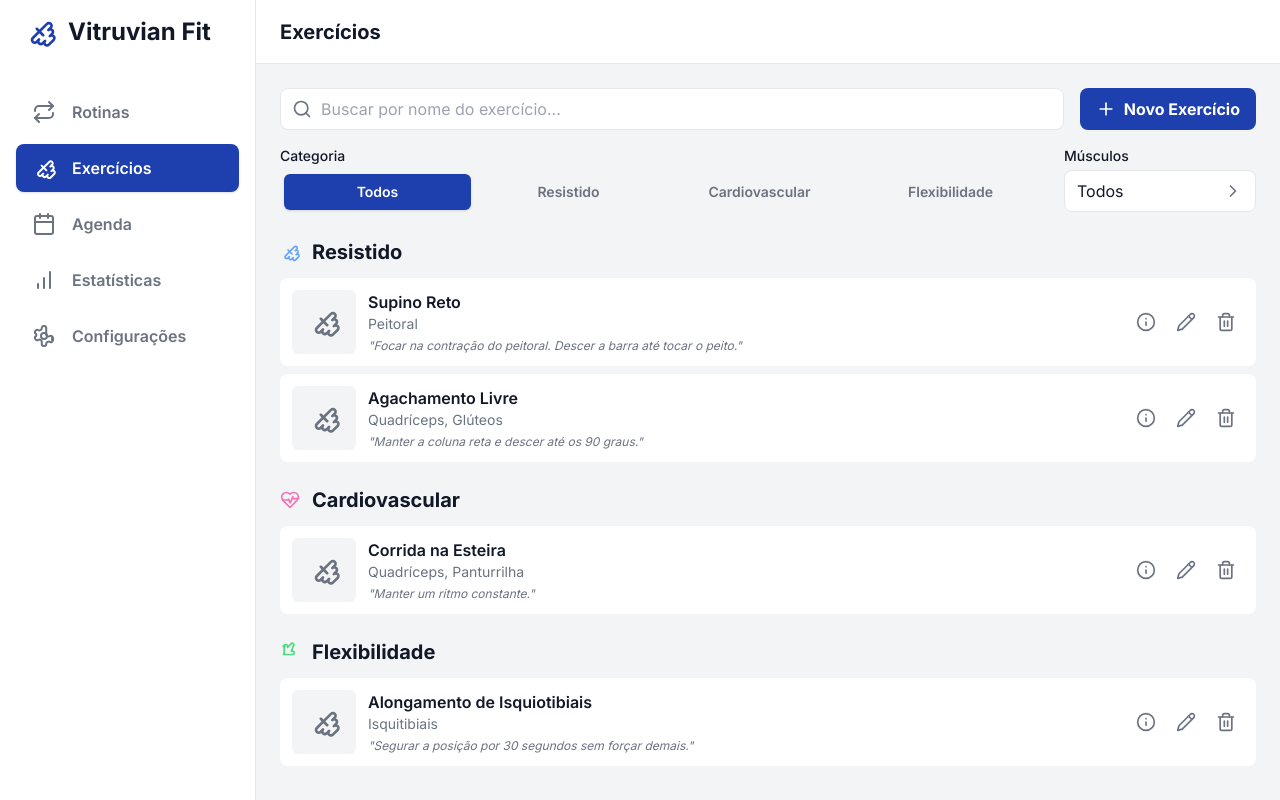
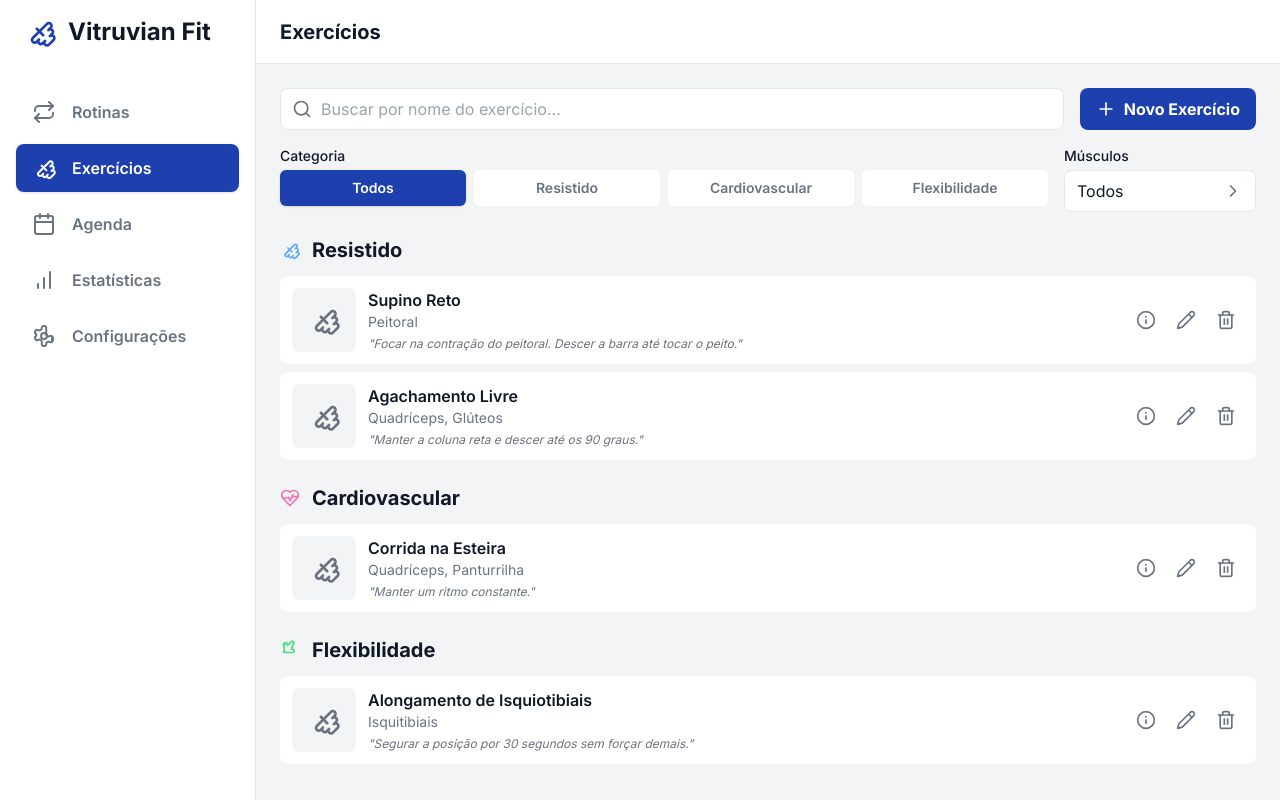
Before and after one commit to Leozinho0o/Workout, a React (Vite) app: page / in a window 1280 px wide. Both pictures are taken after a click on the button "Exercícios". Built offline with nearby package versions, Linux system fonts and the light colour scheme.

Commit message:
Correção 4

```diff
--- a/screens/ExercisesScreen.tsx
+++ b/screens/ExercisesScreen.tsx
@@ -136,15 +136,15 @@ const ExercisesScreen: React.FC = () => {
                         {/* Category Filter */}
                         <div className="flex-grow">
                              <label className="block text-sm font-medium mb-1 text-light-text dark:text-dark-text">Categoria</label>
-                             <div className="flex space-x-1 rounded-lg bg-light-bg dark:bg-dark-card p-1">
+                             <div className="grid grid-cols-2 sm:grid-cols-4 gap-2">
                                 {categoryFilterOptions.map(option => (
                                     <button
                                         key={option.label}
                                         onClick={() => setCategoryFilter(option.value)}
-                                        className={`flex-1 flex items-center justify-center p-2 rounded-md text-sm font-semibold transition-colors ${
+                                        className={`flex items-center justify-center p-2 rounded-md text-sm font-semibold transition-colors text-center break-words ${
                                             categoryFilter === option.value
                                                 ? 'bg-primary text-white shadow'
-                                                : 'text-light-text-secondary dark:text-dark-text-secondary hover:bg-light-card dark:hover:bg-dark-border'
+                                                : 'text-light-text-secondary dark:text-dark-text-secondary bg-light-card dark:bg-dark-card hover:bg-light-bg dark:hover:bg-dark-border'
                                         }`}
                                     >
                                         {option.label}
```
